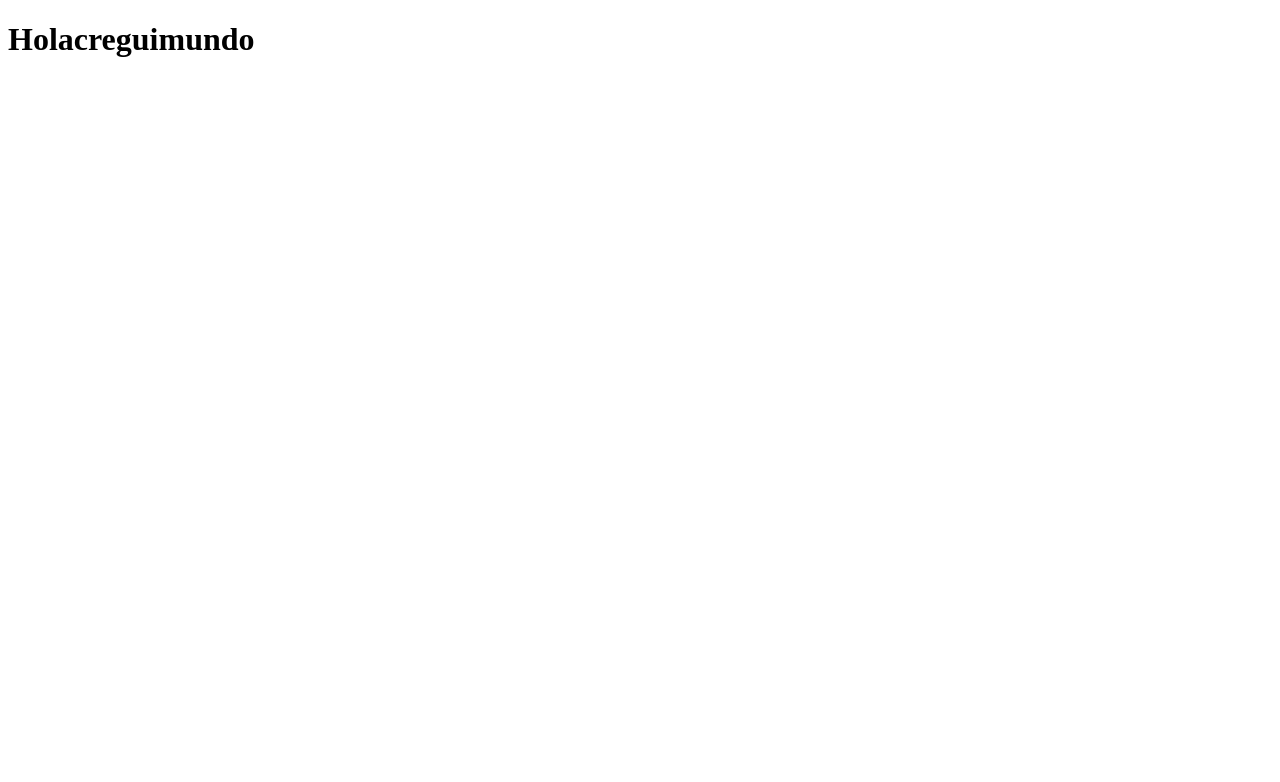
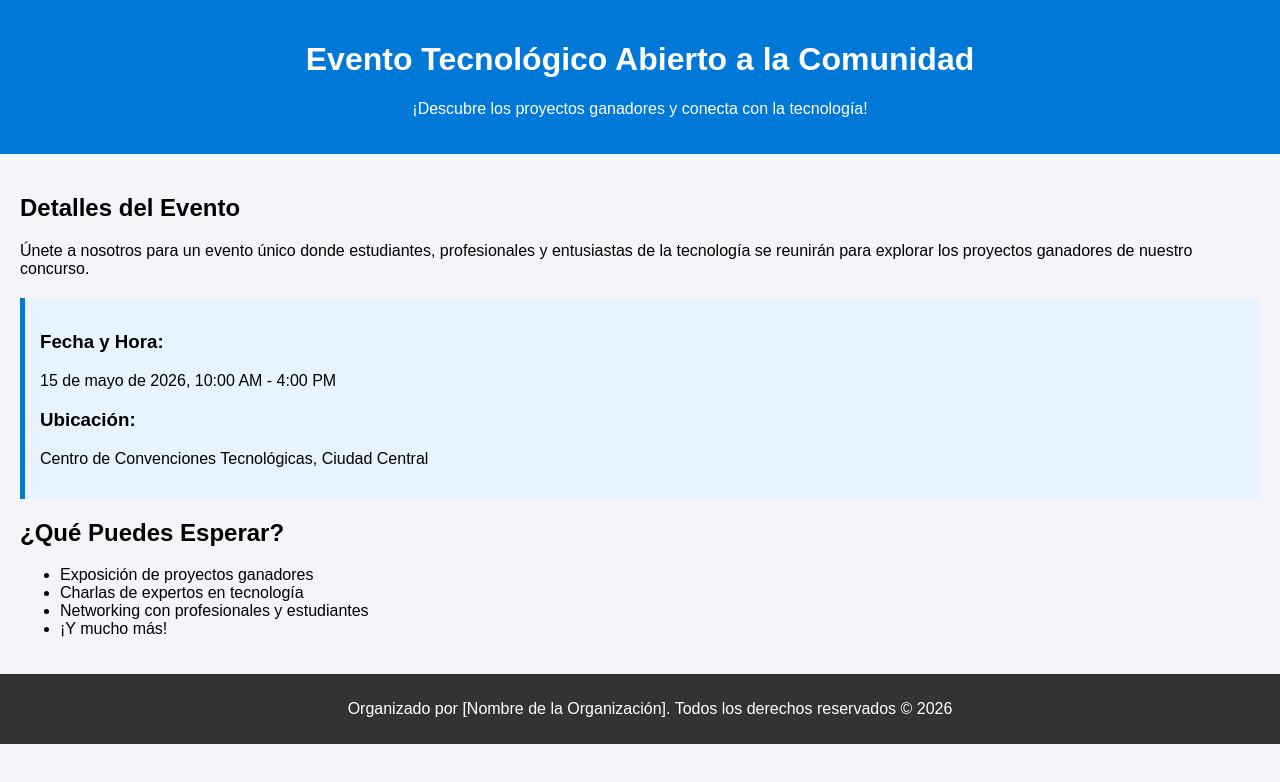
Before and after one commit to Brandon3334/FE1-P1-Brandon-Jorquera, a plain HTML site: page index.html in a window 1280 px wide. Drawn offline with Linux system fonts and the light colour scheme.

Commit message:
crea una pagina web básica para una organización de evento tecnologico

```diff
--- a/index.html
+++ b/index.html
@@ -1,12 +1,67 @@
-<!DOCTYPE html>
+</body><!DOCTYPE html>
 <html lang="en">
 <head>
-    <h1>Holacreguimundo</h1>
     <meta charset="UTF-8">
     <meta name="viewport" content="width=device-width, initial-scale=1.0">
-    <title>Document</title>
+    <title>Evento Tecnológico</title>
+    <style>
+        body {
+            font-family: Arial, sans-serif;
+            margin: 0;
+            padding: 0;
+            background-color: #f4f4f9;
+        }
+        header {
+            background-color: #0078d7;
+            color: white;
+            padding: 20px;
+            text-align: center;
+        }
+        section {
+            padding: 20px;
+        }
+        .highlight {
+            background-color: #e7f3ff;
+            padding: 15px;
+            border-left: 5px solid #0078d7;
+            margin: 20px 0;
+        }
+        footer {
+            background-color: #333;
+            color: white;
+            text-align: center;
+            padding: 10px;
+            position: relative;
+            bottom: 0;
+            width: 100%;
+        }
+    </style>
 </head>
 <body>
-
+    <header>
+        <h1>Evento Tecnológico Abierto a la Comunidad</h1>
+        <p>¡Descubre los proyectos ganadores y conecta con la tecnología!</p>
+    </header>
+    <section>
+        <h2>Detalles del Evento</h2>
+        <p>Únete a nosotros para un evento único donde estudiantes, profesionales y entusiastas de la tecnología se reunirán para explorar los proyectos ganadores de nuestro concurso.</p>
+        <div class="highlight">
+            <h3>Fecha y Hora:</h3>
+            <p>15 de mayo de 2026, 10:00 AM - 4:00 PM</p>
+            <h3>Ubicación:</h3>
+            <p>Centro de Convenciones Tecnológicas, Ciudad Central</p>
+        </div>
+        <h2>¿Qué Puedes Esperar?</h2>
+        <ul>
+            <li>Exposición de proyectos ganadores</li>
+            <li>Charlas de expertos en tecnología</li>
+            <li>Networking con profesionales y estudiantes</li>
+            <li>¡Y mucho más!</li>
+        </ul>
+    </section>
+    <footer>
+        <p>Organizado por [Nombre de la Organización]. Todos los derechos reservados &copy; 2026</p>
+    </footer>
 </body>
 </html>
+</html>
```
